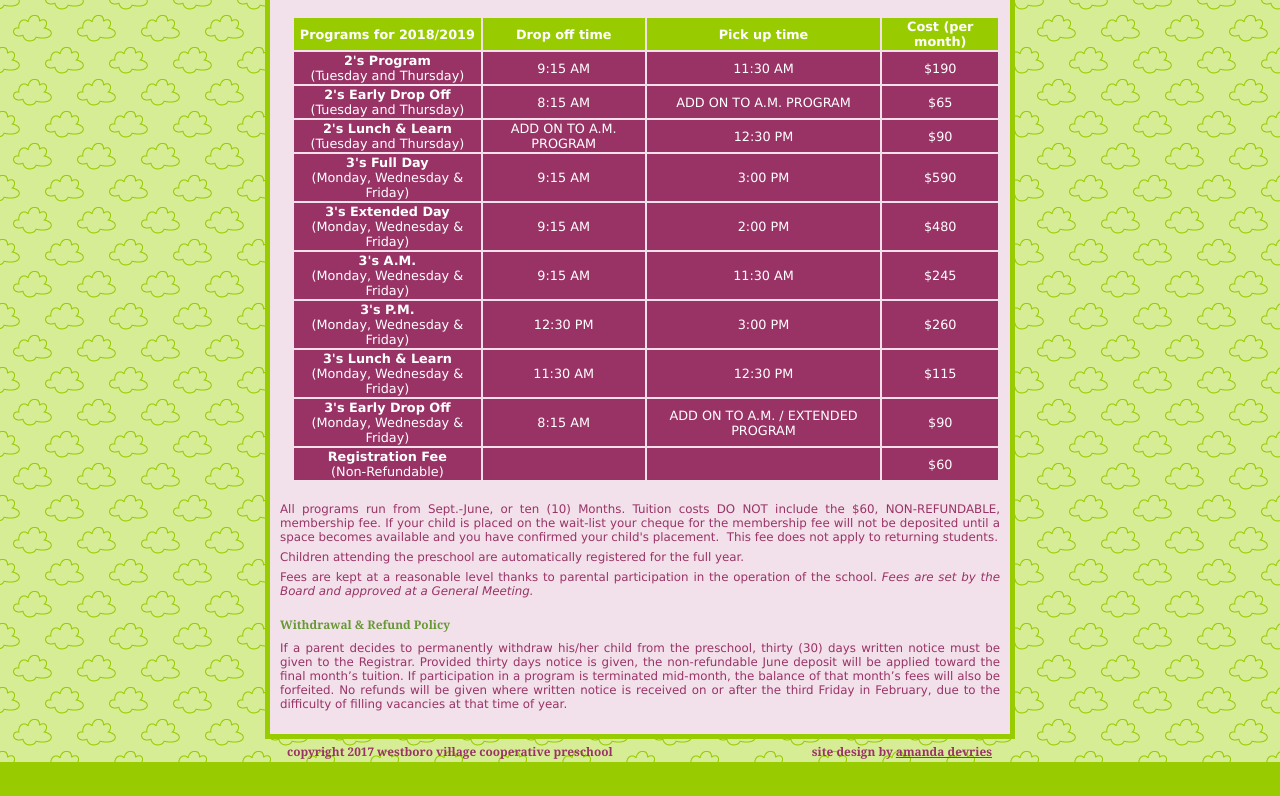
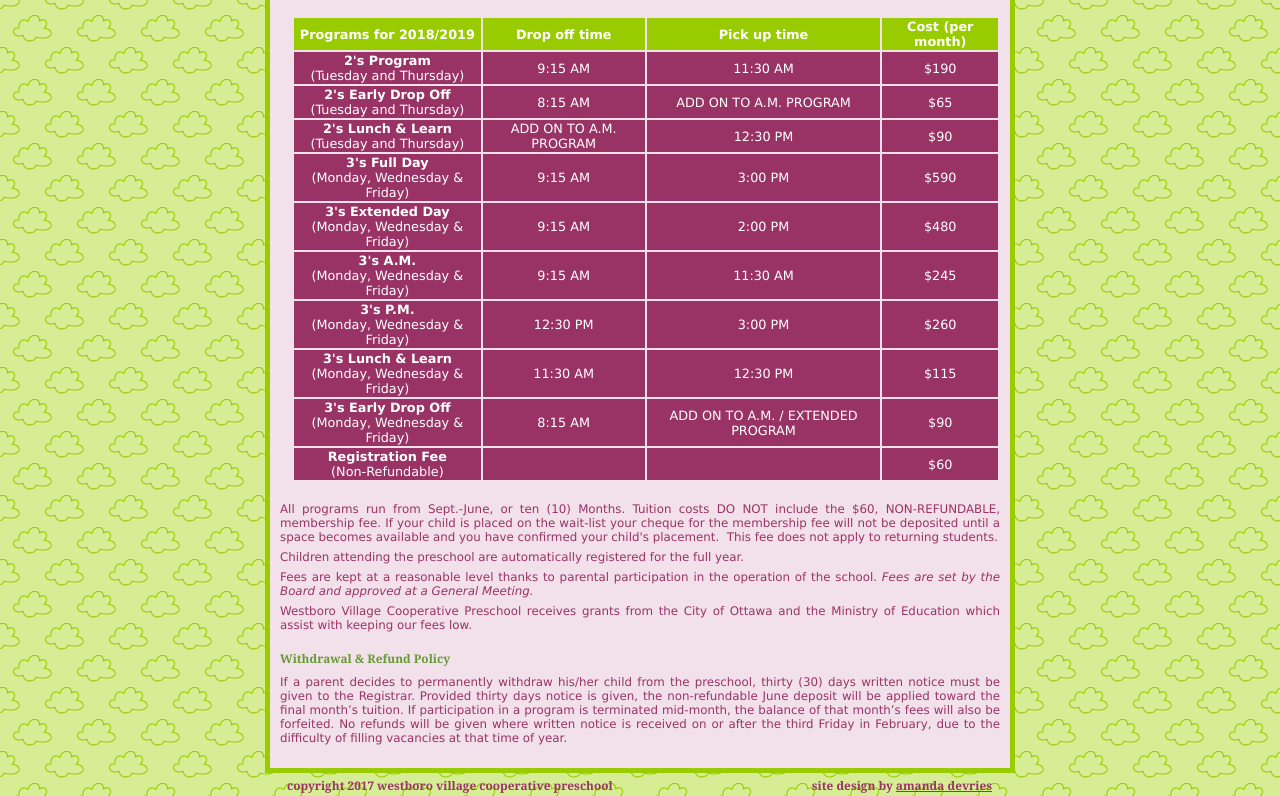
Before and after one commit to blefebvre/wvcp_public_html, a website: page programs.html in a window 1280 px wide. Shown: the part 2118-2914 px from the top of the page. Before the commit the page ends 2880 px from the top, so only its background shows below. Drawn offline with Linux system fonts and the light colour scheme.

Commit message:
Up-to-date with public site

```diff
--- a/programs.html
+++ b/programs.html
@@ -253,6 +253,8 @@ Open drop-off between 8:15 &ndash; 9:15 a.m.</p>
 
 <p style="text-align: justify;"><span style="font-size: 11.856px;">Fees are kept at a reasonable level thanks to parental participation in the operation of the school. </span><cite style="font-size: 11.856px;">Fees are set by the Board and approved at a General Meeting.</cite></p>
 
+<p style="text-align: justify;"><span style="font-size: 11.856px;">Westboro Village Cooperative Preschool receives grants from the City of Ottawa and the Ministry of Education which assist with keeping our fees low.</span></p>
+
 <h1>Withdrawal &amp; Refund Policy</h1>
 
 <p style="text-align: justify;">If a parent decides to permanently withdraw his/her child from the preschool, thirty (30) days written&nbsp;notice must be given to the Registrar. Provided thirty days notice is given, the non-refundable June&nbsp;deposit will be applied toward the final month&rsquo;s tuition. If participation in a program is terminated mid-month, the balance of that month&rsquo;s fees will&nbsp;also be forfeited. No refunds will be given where written notice is received on or after the third Friday in&nbsp;February, due to the difficulty of filling vacancies at that time of year.&nbsp;</p>
```
